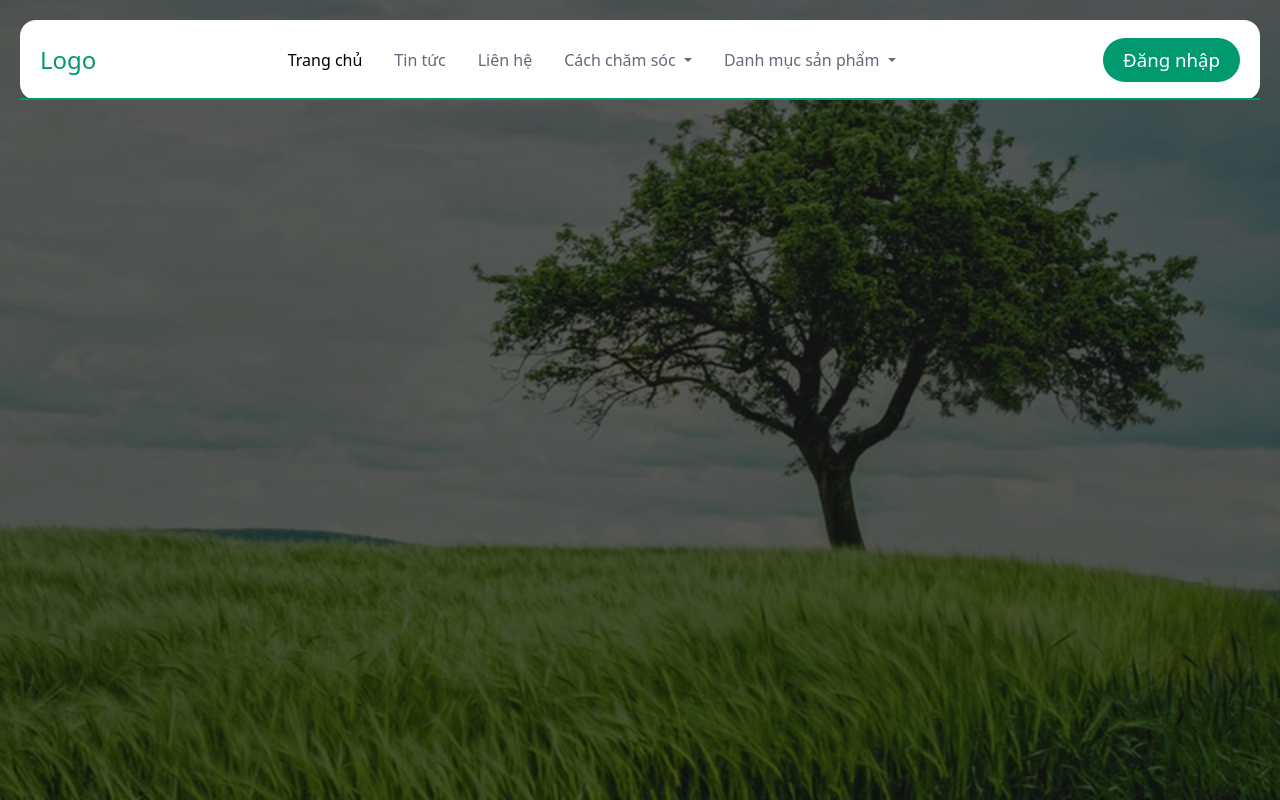
After one commit to ThinThin511/Webbancaycanh, a PHP site: page / in a window 1280 px wide. The commit adds this page. Run offline with PHP 8.4, Linux system fonts and the light colour scheme.

Commit message:
chinh sửa cấu trúc

```diff
--- a/admin/header.php
+++ b/admin/header.php
@@ -4,7 +4,7 @@
     <meta charset="UTF-8">
     <meta name="viewport" content="width=device-width, initial-scale=1.0">
     <title>ADMIN</title>
-    <link rel="stylesheet" href="../CSS/viewcss.css">
+    <link rel="stylesheet" href="../view/CSS/viewcss.css">
 </head>
 <body>
     <div class="boxcenter">
--- /dev/null
+++ b/index.php
@@ -0,0 +1,5 @@
+<?php
+    include "view/header.php";
+    include "view/home.php";
+    include "view/footer.php";
+?>
--- /dev/null
+++ b/view/header.php
@@ -0,0 +1,81 @@
+<!DOCTYPE html>
+<html lang="en">
+<head>
+    <meta charset="UTF-8">
+    <meta name="viewport" content="width=device-width, initial-scale=1.0">
+    <title>Header</title>
+    <link href="https://cdn.jsdelivr.net/npm/bootstrap@5.3.3/dist/css/bootstrap.min.css" rel="stylesheet" integrity="sha384-QWTKZyjpPEjISv5WaRU9OFeRpok6YctnYmDr5pNlyT2bRjXh0JMhjY6hW+ALEwIH" crossorigin="anonymous">
+    <link rel="stylesheet" href="../view/CSS/style.css">
+
+</head>
+<body>
+
+    <nav class="navbar navbar-expand-lg fixed-top">
+      <div class="container-fluid">
+        <a class="navbar-brand me-auto" href="#">Logo</a>
+
+        <div class="offcanvas offcanvas-end" tabindex="-1" id="offcanvasNavbar" aria-labelledby="offcanvasNavbarLabel">
+          <div class="offcanvas-header">
+            <h5 class="offcanvas-title" id="offcanvasNavbarLabel">Logo</h5>
+            <button type="button" class="btn-close" data-bs-dismiss="offcanvas" aria-label="Close"></button>
+          </div>
+          <div class="offcanvas-body">
+            <ul class="navbar-nav justify-content-center flex-grow-1 pe-3">
+              <li class="nav-item">
+                <a class="nav-link mx-lg-2 active" aria-current="page" href="index.php">Trang chủ</a>
+              </li>
+              <li class="nav-item">
+                <a class="nav-link mx-lg-2" href="index.php?act=adddm">Tin tức</a>
+              </li>
+              <li class="nav-item">
+                <a class="nav-link mx-lg-2" href="#">Liên hệ</a>
+              </li>
+              <li class="nav-item dropdown">
+                <a class="nav-link mx-lg-2 dropdown-toggle" href="#" role="button" data-bs-toggle="dropdown" aria-expanded="false">
+                Cách chăm sóc
+                </a>
+                <ul class="dropdown-menu">
+                  <li><a class="dropdown-item" href="#">Cây văn phòng</a></li>
+                  <li><a class="dropdown-item" href="#">Cây thuỷ sinh</a></li>
+
+                </ul>
+              </li>
+              <li class="nav-item dropdown">
+                <a class="nav-link mx-lg-2 dropdown-toggle" href="#" role="button" data-bs-toggle="dropdown" aria-expanded="false">
+                  Danh mục sản phẩm
+                </a>
+                <ul class="dropdown-menu">
+                  <li><a class="dropdown-item" href="#">Cây cảnh để bàn<noscript></noscript></a></li>
+                  <li><a class="dropdown-item" href="#">Cây cảnh phong thuỷ</a></li>
+                  <li><a class="dropdown-item" href="#">Cây cảnh trong nhà</a></li>
+                </ul>
+              </li>
+            </ul>
+
+          </div>
+        </div>
+        <a href="#" class="login-button">Đăng nhập</a>
+        <button class="navbar-toggler pe-0" type="button" data-bs-toggle="offcanvas" data-bs-target="#offcanvasNavbar" aria-controls="offcanvasNavbar" aria-label="Toggle navigation">
+          <span class="navbar-toggler-icon"></span>
+        </button>
+      </div>
+    </nav>
+
+    <section class="hero-section">
+
+    </section>
+
+
+
+
+
+
+
+
+
+
+
+
+    <script src="https://cdn.jsdelivr.net/npm/bootstrap@5.3.3/dist/js/bootstrap.bundle.min.js" integrity="sha384-YvpcrYf0tY3lHB60NNkmXc5s9fDVZLESaAA55NDzOxhy9GkcIdslK1eN7N6jIeHz" crossorigin="anonymous"></script>
+</body>
+</html>
```
Also changed, not shown: admin.html (deleted, +0 -50 lines), dsLoaiHang.html (deleted, +0 -71 lines), view/CSS/style.css (renamed from CSS/style.css), view/CSS/viewcss.css (renamed from CSS/viewcss.css), view/footer.php (added), view/home.php (added), view/images/hinh-nen-cay-xanh-4.webp (renamed from images/hinh-nen-cay-xanh-4.webp), view/images/hinh-nen-cay-xanh-6.webp (renamed from images/hinh-nen-cay-xanh-6.webp).
